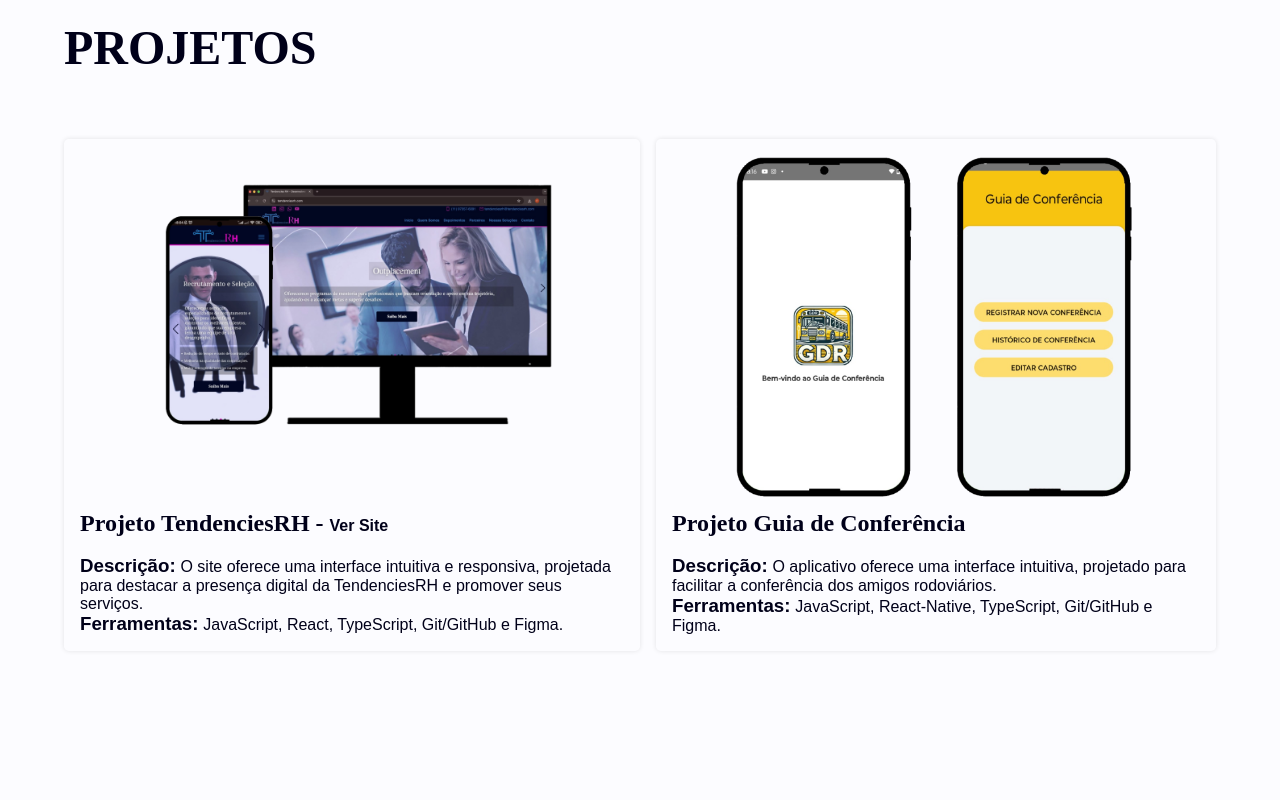
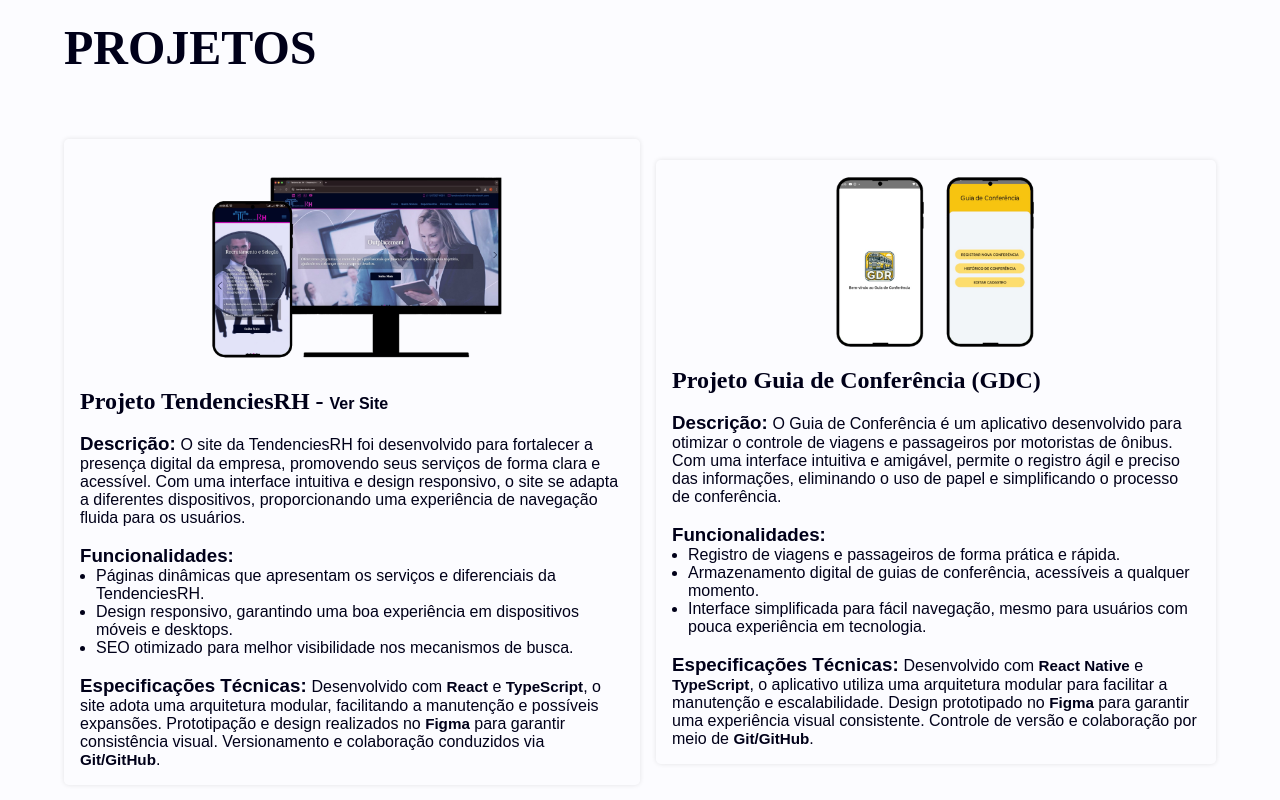
Before and after one commit to matheusLdev/projeto-portfolio, a React (Vite) app: page / in a window 1280 px wide. Shown: the part 820-1620 px from the top of the page. Built offline with nearby package versions, Linux system fonts and the light colour scheme; the HTML template or start-up script is replaced by a standard one; a web font is replaced by a local one.

Commit message:
feat: melhorando exibição e descrição dos projetos.

```diff
--- a/src/components/Project/index.tsx
+++ b/src/components/Project/index.tsx
@@ -1,39 +1,106 @@
-import ContainerSection from '../ContainerSection';
-import { CardProject, ContainerProjects } from './style';
-import TendenciesRh from '../../assets/images/tendenciesrh.png';
-import GuiaConferencia from '../../assets/images/app-gdc.png';
+import ContainerSection from "../ContainerSection";
+import { CardProject, ContainerProjects } from "./style";
+import TendenciesRh from "../../assets/images/tendenciesrh.png";
+import GuiaConferencia from "../../assets/images/app-gdc.png";
 
 const Project = () => {
   return (
-    <ContainerSection id='projeto' titleSection='Projetos'>
+    <ContainerSection id="projeto" titleSection="Projetos">
       <ContainerProjects>
         <CardProject>
-          <img src={TendenciesRh} alt='Imagem do projeto TendenciesRH'/>
+          <img src={TendenciesRh} alt="Imagem do projeto TendenciesRH" style={{maxWidth: '300px'}}/>
           <div>
-            <h2>Projeto TendenciesRH - <a href='https://tendenciesrh.com/' target='_blank' rel='noopener noreferrer'>Ver Site</a></h2>
-            <br/>
+            <h2>
+              Projeto TendenciesRH -{" "}
+              <a
+                href="https://tendenciesrh.com/"
+                target="_blank"
+                rel="noopener noreferrer"
+              >
+                Ver Site
+              </a>
+            </h2>
+            <br />
             <h3>Descrição:</h3>
-            <p>O site oferece uma interface intuitiva e responsiva, projetada para destacar a presença digital da TendenciesRH e promover seus serviços.</p>
-            <br/>
-            <h3>Ferramentas:</h3>
-            <p>JavaScript, React, TypeScript, Git/GitHub e Figma.</p>
+            <p>
+              O site da TendenciesRH foi desenvolvido para fortalecer a presença
+              digital da empresa, promovendo seus serviços de forma clara e
+              acessível. Com uma interface intuitiva e design responsivo, o site
+              se adapta a diferentes dispositivos, proporcionando uma
+              experiência de navegação fluida para os usuários.
+            </p>
+            <br /><br />
+            <h3>Funcionalidades:</h3>
+            <ul>
+              <li>
+                Páginas dinâmicas que apresentam os serviços e diferenciais da
+                TendenciesRH.
+              </li>
+              <li>
+                Design responsivo, garantindo uma boa experiência em
+                dispositivos móveis e desktops.
+              </li>
+              <li>
+                SEO otimizado para melhor visibilidade nos mecanismos de busca.
+              </li>
+            </ul>
+            <br />
+            <h3>Especificações Técnicas:</h3>
+            <p>
+              Desenvolvido com <strong>React</strong> e{" "}
+              <strong>TypeScript</strong>, o site adota uma arquitetura modular,
+              facilitando a manutenção e possíveis expansões. Prototipação e
+              design realizados no <strong>Figma</strong> para garantir
+              consistência visual. Versionamento e colaboração conduzidos via{" "}
+              <strong>Git/GitHub</strong>.
+            </p>
           </div>
         </CardProject>
         <CardProject>
-          <img src={GuiaConferencia} alt='Imagem do app Guia de Conferência'/>
+          <img src={GuiaConferencia} alt="Imagem do app Guia de Conferência" />
+          <br />
           <div>
-            <h2>Projeto Guia de Conferência</h2>
-            <br/>
+            <h2>Projeto Guia de Conferência (GDC)</h2>
+            <br />
             <h3>Descrição:</h3>
-            <p>O aplicativo oferece uma interface intuitiva, projetado para facilitar a conferência dos amigos rodoviários.</p>
-            <br/>
-            <h3>Ferramentas:</h3>
-            <p>JavaScript, React-Native, TypeScript, Git/GitHub e Figma.</p>
+            <p>
+              O Guia de Conferência é um aplicativo desenvolvido para otimizar o
+              controle de viagens e passageiros por motoristas de ônibus. Com
+              uma interface intuitiva e amigável, permite o registro ágil e
+              preciso das informações, eliminando o uso de papel e simplificando
+              o processo de conferência.
+            </p>
+            <br />
+            <br />
+            <h3>Funcionalidades:</h3>
+            <ul>
+              <li>
+                Registro de viagens e passageiros de forma prática e rápida.
+              </li>
+              <li>
+                Armazenamento digital de guias de conferência, acessíveis a
+                qualquer momento.
+              </li>
+              <li>
+                Interface simplificada para fácil navegação, mesmo para usuários
+                com pouca experiência em tecnologia.
+              </li>
+            </ul>
+            <br />
+            <h3>Especificações Técnicas:</h3>
+            <p>
+              Desenvolvido com <strong>React Native</strong> e{" "}
+              <strong>TypeScript</strong>, o aplicativo utiliza uma arquitetura
+              modular para facilitar a manutenção e escalabilidade. Design
+              prototipado no <strong>Figma</strong> para garantir uma
+              experiência visual consistente. Controle de versão e colaboração
+              por meio de <strong>Git/GitHub</strong>.
+            </p>
           </div>
         </CardProject>
       </ContainerProjects>
     </ContainerSection>
-  )
-}
+  );
+};
 
 export default Project;
--- a/src/components/Project/style.ts
+++ b/src/components/Project/style.ts
@@ -19,14 +19,19 @@
   display: flex;
   flex-direction: column;
   align-items: center;
-  justify-content: space-between  ;
+  justify-content: space-between;
   max-width: 50%;
   min-width: 22rem;
-  height: 32rem;
+  min-height: 36rem;
   padding: 1rem;
   border-radius: .3rem;
   box-shadow: 0 0 .3rem 0 rgba(0,0,0,.1);
   margin-bottom: 2rem;
+
+  ul li {
+    margin-left: 1rem;
+    list-style: disc;
+  }
 
   @media (max-width: 920px) {
     max-width: 90%;
@@ -38,7 +43,7 @@
   }
 
   img {
-    max-width: 400px;
+    max-width: 200px;
     border-radius: 8px;
     margin: 0 auto;
   }
@@ -60,4 +65,8 @@
   p {
     margin-left: .3rem;
   }
+
+  strong {
+    font-size: .95rem;
+  }
 `
```
